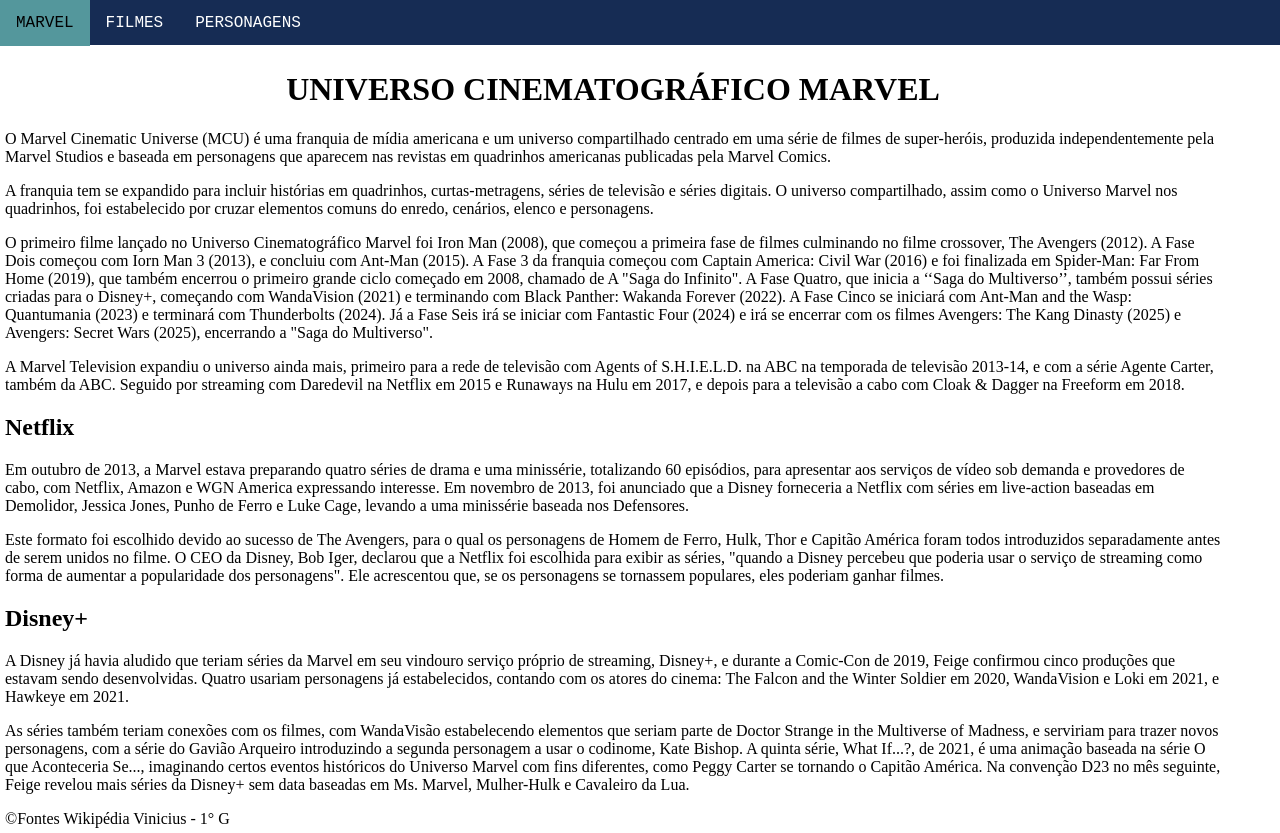
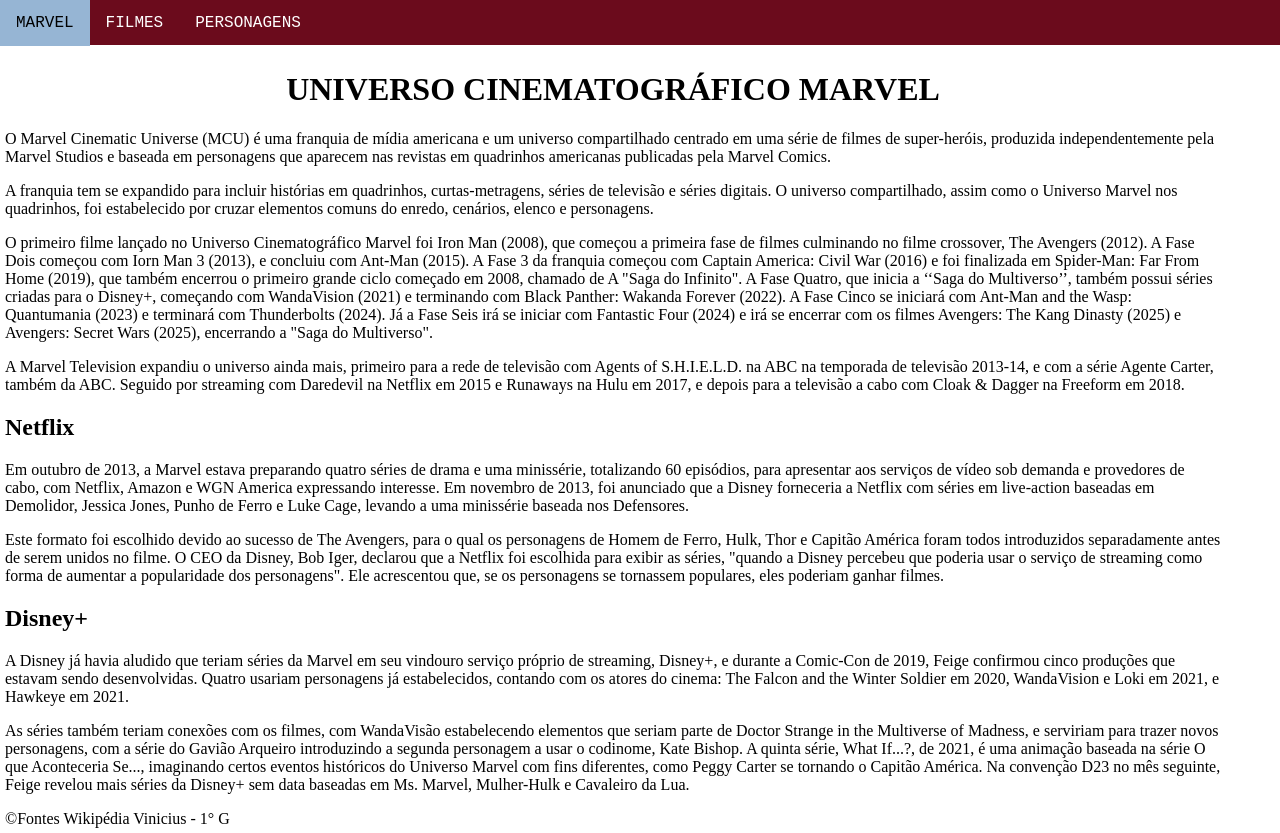
Before and after one commit to ViniciusCodato2319/primeiroG_2t, a plain HTML site: page index.html in a window 1280 px wide. Drawn offline with Linux system fonts and the light colour scheme.

Commit message:
Aula 24/08

```diff
--- a/estilo.css
+++ b/estilo.css
@@ -57,7 +57,7 @@
 }
 .menuPrincipal {
    position: absolute;
-   background: rgb(22, 44, 84);
+   background: rgb(107, 11, 28);
    width: 100%;
    height: 45px;
    top: 0;
@@ -85,7 +85,7 @@
   font-family: 'Courier New', Courier, monospace;
 }
 li a:hover {
-  background: rgb(84, 151, 156);
+  background: rgb(150, 181, 212);
   color: black;
 }
 #aviao {
```
